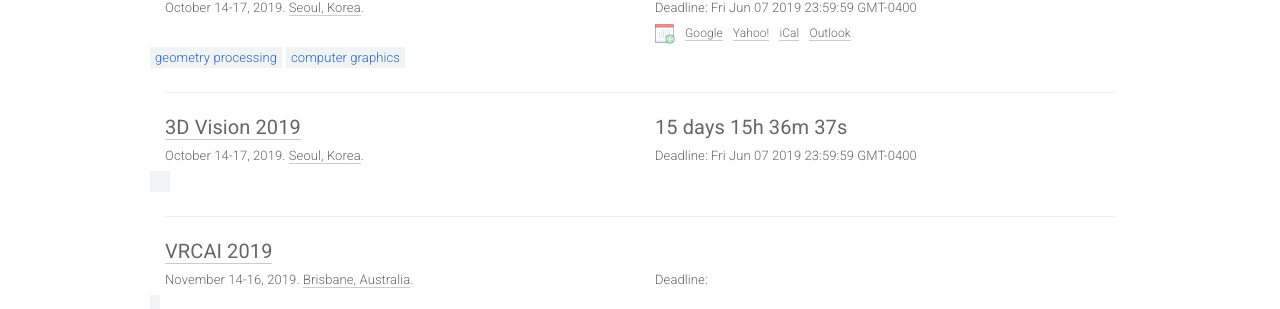
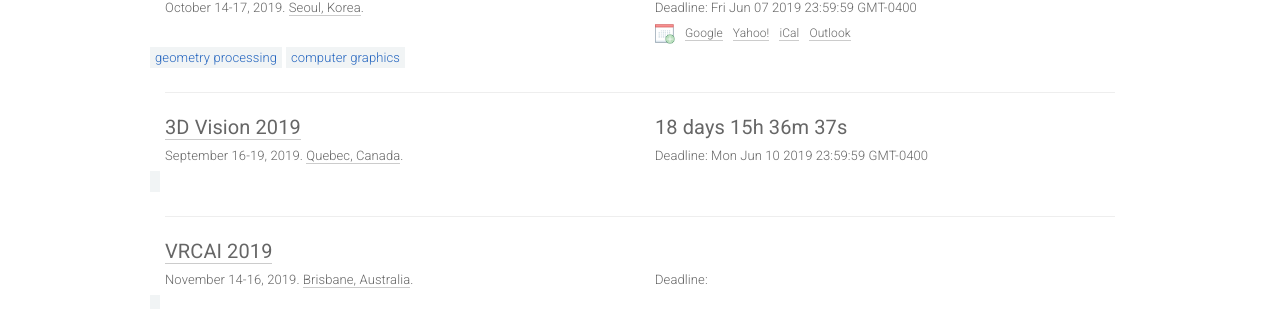
Before and after one commit to JianweiHu94/cgm-deadlines, a Jekyll site: the page built from index.html, in a window 1280 px wide and 900 px high. Shown: the part 225-534 px from the top of the window. Built offline with Jekyll 4.4.1, drawn with Linux system fonts in a browser that asks for light colours; nearby versions of some CDN libraries.

Commit message:
Update conferences.yml

```diff
--- a/_data/conferences.yml
+++ b/_data/conferences.yml
@@ -14,14 +14,14 @@
 
 - title: 3D Vision
   year: 2019
-  id: 20193dv
-  link: http://pg19.org/
-  deadline: '2019-06-07 23:59:59'
+  id: 3dv
+  link: http://3dv19.gel.ulaval.ca/index.html
+  deadline: '2019-06-10 23:59:59'
   timezone:
-  date: October 14-17, 2019
-  place: Seoul, Korea
-  sub: GP
-  sub1: CG
+  date: September 16-19, 2019
+  place: Quebec, Canada
+  sub: V
+  sub1: V
 
 
 - title: VRCAI
```
